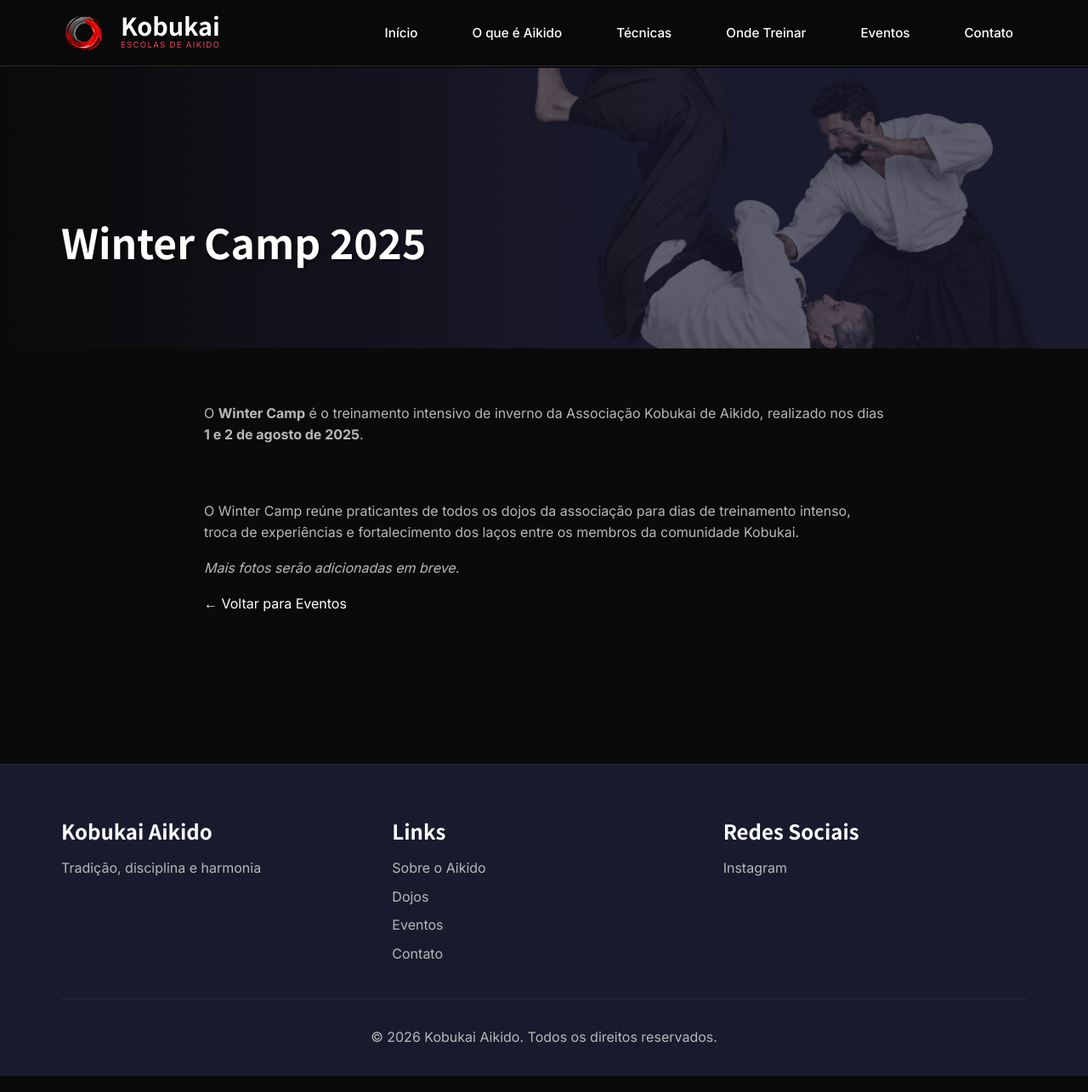
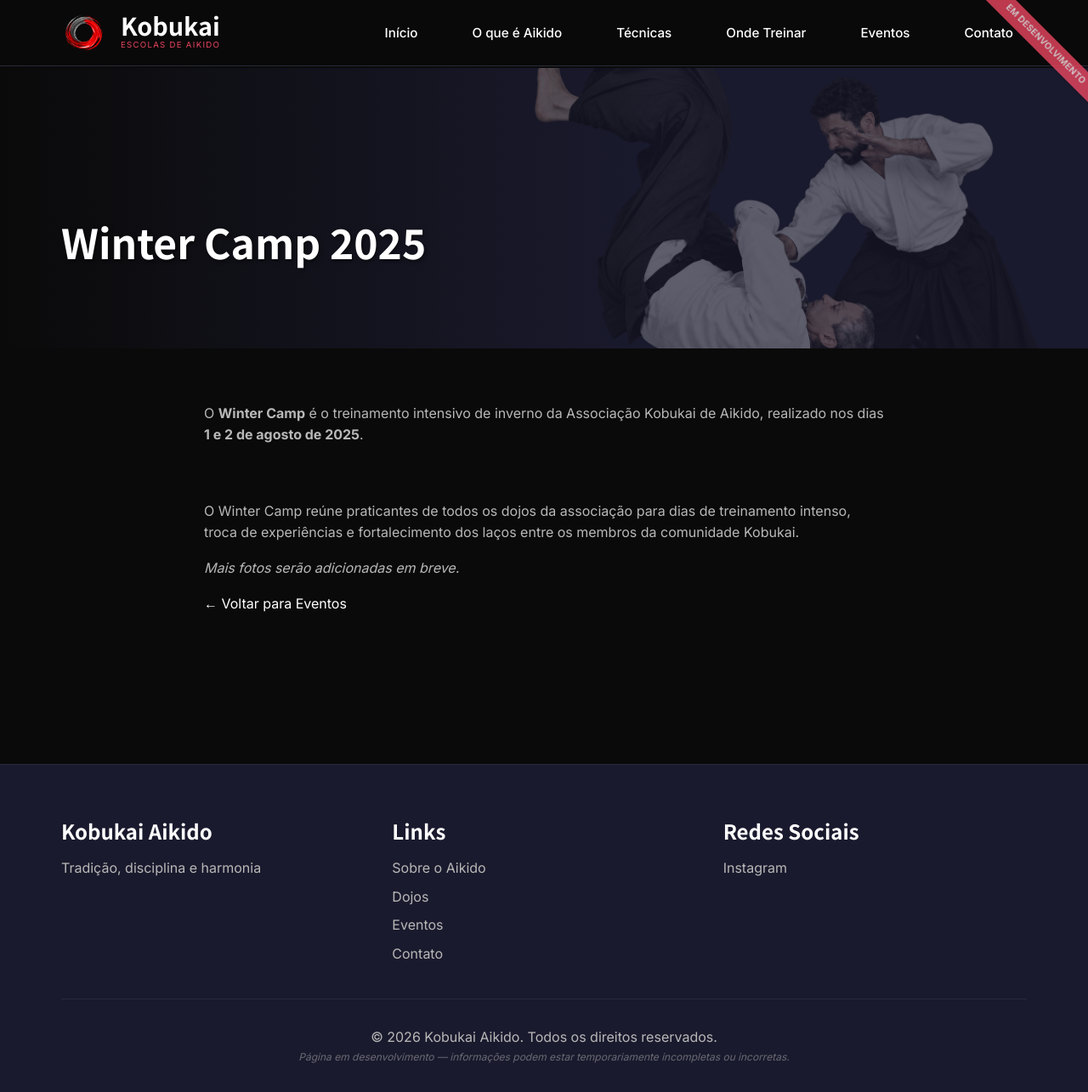
Before and after one commit to paulodiovani/kobukai-aikido, a Jekyll site: the page built from pages/winter-camp.md, in a window 1280 px wide and 1285 px high. Shown: the whole window at 85% size. Built offline with Jekyll 4.4.1, drawn with Linux system fonts in a browser that asks for light colours.

Commit message:
Add dev notice to README and ribbon to layout

```diff
--- a/_includes/footer.html
+++ b/_includes/footer.html
@@ -26,6 +26,7 @@
 
     <div class="footer-bottom">
       <p>&copy; {{ 'now' | date: '%Y' }} Kobukai Aikido. Todos os direitos reservados.</p>
+      <p class="footer-dev-notice">Página em desenvolvimento — informações podem estar temporariamente incompletas ou incorretas.</p>
     </div>
   </div>
 </footer>
--- a/_layouts/default.html
+++ b/_layouts/default.html
@@ -13,6 +13,7 @@
   <link rel="stylesheet" href="{{ '/assets/css/style.css' | relative_url }}">
 </head>
 <body class="{{ page.class | default: 'default-page' }}">
+  <div class="dev-ribbon">Em desenvolvimento</div>
   {% include header.html %}
 
   <main>
--- a/assets/css/style.css
+++ b/assets/css/style.css
@@ -692,6 +692,35 @@ img {
   margin: 0;
 }
 
+.footer-dev-notice {
+  font-size: 0.75rem;
+  color: var(--color-text-secondary);
+  opacity: 0.5;
+  font-style: italic;
+  margin-top: var(--spacing-xs);
+}
+
+/* ===== Dev Ribbon ===== */
+.dev-ribbon {
+  position: fixed;
+  top: 40px;
+  right: -60px;
+  width: 220px;
+  padding: 4px 0;
+  background-color: var(--color-accent);
+  color: var(--color-text);
+  font-size: 0.65rem;
+  font-weight: 600;
+  text-align: center;
+  transform: rotate(45deg);
+  z-index: 9999;
+  opacity: 0.8;
+  letter-spacing: 0.3px;
+  text-transform: uppercase;
+  box-shadow: 0 2px 4px rgba(0, 0, 0, 0.2);
+  white-space: nowrap;
+}
+
 /* ===== Page Hero ===== */
 .page-hero {
   background-color: var(--bg-color-secondary);
```
Also changed, not shown: README.md.
